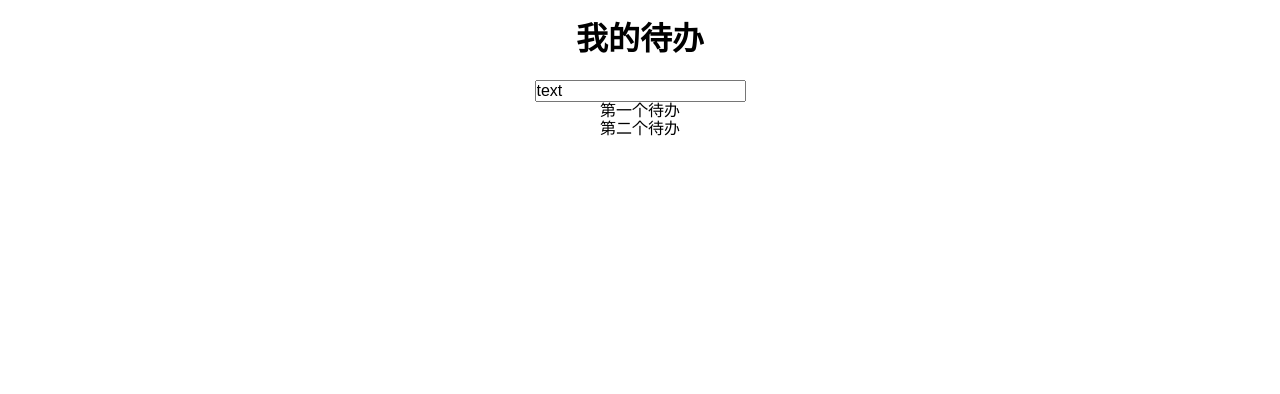
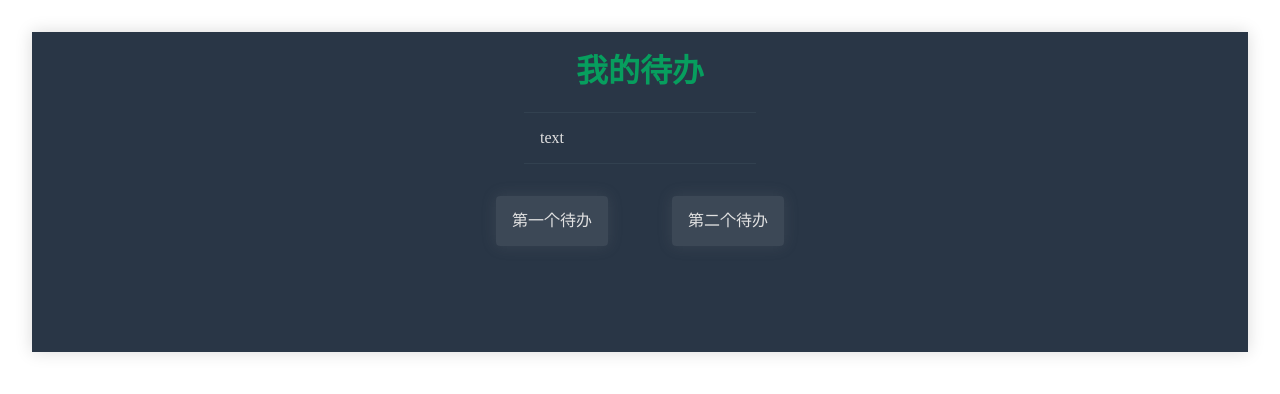
Before and after one commit to lynchuh/TodoList-demo, a React (Create React App) app: page / in a window 1280 px wide. Shown: the top 394 px of the page. Built offline with nearby package versions, Linux system fonts and the light colour scheme.

Commit message:
更新样式

```diff
--- a/src/App.css
+++ b/src/App.css
@@ -1,28 +1,44 @@
 .App {
-  text-align: center;
+  display: flex;
+  flex-direction: column;
+  padding: 0 1em;
+  margin: 2em;
+  box-shadow: 0 0 1em hsla(0,0%,0%,0.15);
+  align-items: center;
+  font-family: "PingFang SC", "Hiragino Sans GB", "Heiti SC", "Microsoft YaHei", "WenQuanYi Micro Hei";
+  background-color: rgb(41,54,70);
+  color: rgb(225,225,225);
+  cursor: default;
+  min-height: 20em;
+  min-width: 32em;
 }
-
-.App-logo {
-  animation: App-logo-spin infinite 20s linear;
-  height: 80px;
+.App h1{
+  color: rgb(7,158,94)
 }
-
-.App-header {
-  background-color: #222;
-  height: 150px;
-  padding: 20px;
-  color: white;
+.App .inputWrapper > input{
+  background-color: transparent;
+  display: inline-block;
+  border:0px;
+  border-top:  1px solid rgb(50, 65, 80);
+  border-bottom: 1px solid rgb(50, 65, 80);
+  padding: 1em;
+  color: rgb(225,225,225);
 }
-
-.App-title {
-  font-size: 1.5em;
+.App .inputWrapper >input:focus{
+  outline: none;
 }
-
-.App-intro {
-  font-size: large;
+.App .todoList{
+  display: flex;
+  flex-direction: row;
 }
-
-@keyframes App-logo-spin {
-  from { transform: rotate(0deg); }
-  to { transform: rotate(360deg); }
+.App .todoList li{
+  margin:1em;
+  width: 45%;
+  height: 50px;
+  padding: 1em;
+  margin: 2em;
+  background-color: rgba(225,225,225,0.1);
+  border-radius: 4px;
+  cursor: pointer;
+  box-shadow: 0 0 1em rgba(156, 151, 151, 0.15);
 }
--- a/src/App.js
+++ b/src/App.js
@@ -30,7 +30,7 @@ class App extends Component {
         <div className="inputWrapper">
           <TodoInput content={this.state.newTodo}/>
         </div>
-        <ol>
+        <ol className="todoList">
           {todos}
         </ol>
       </div>
```
